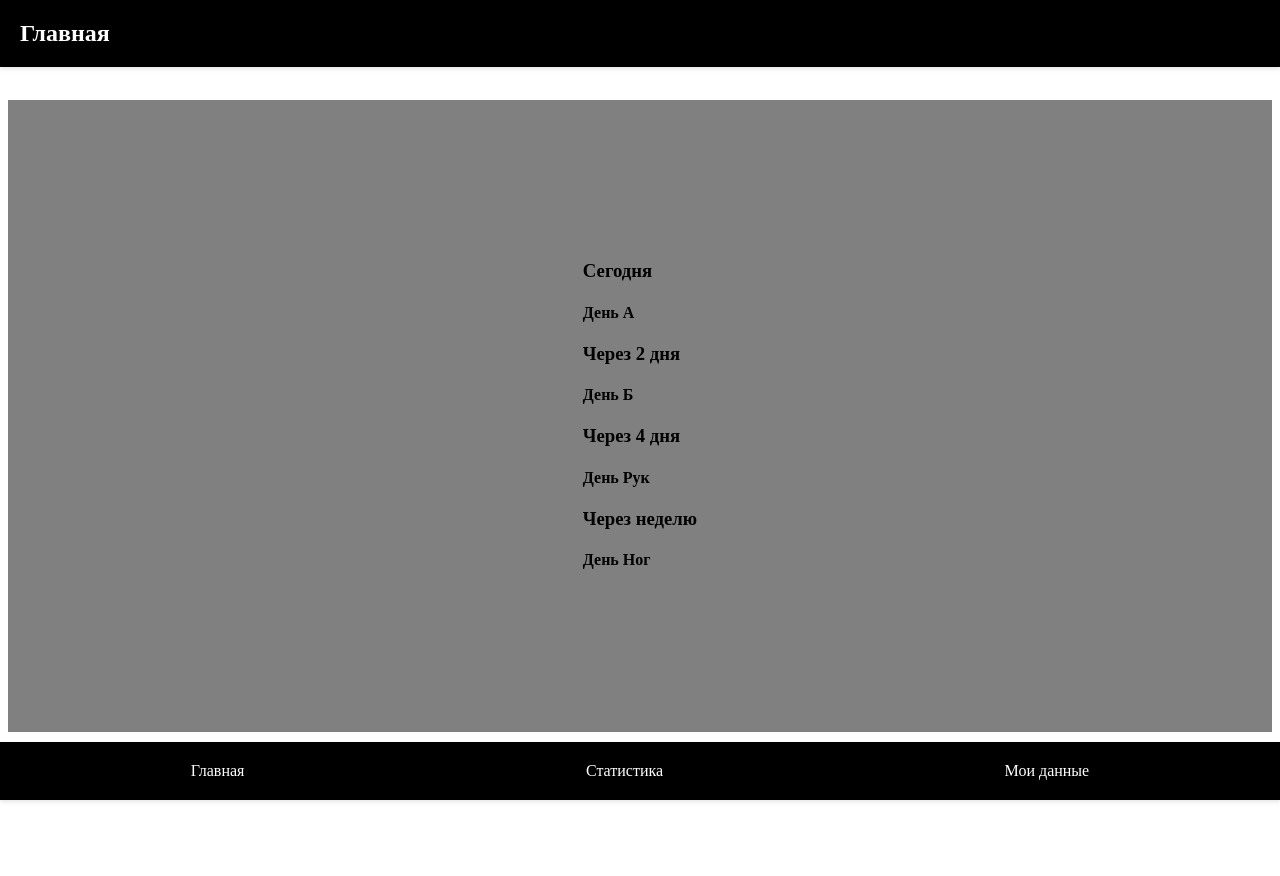
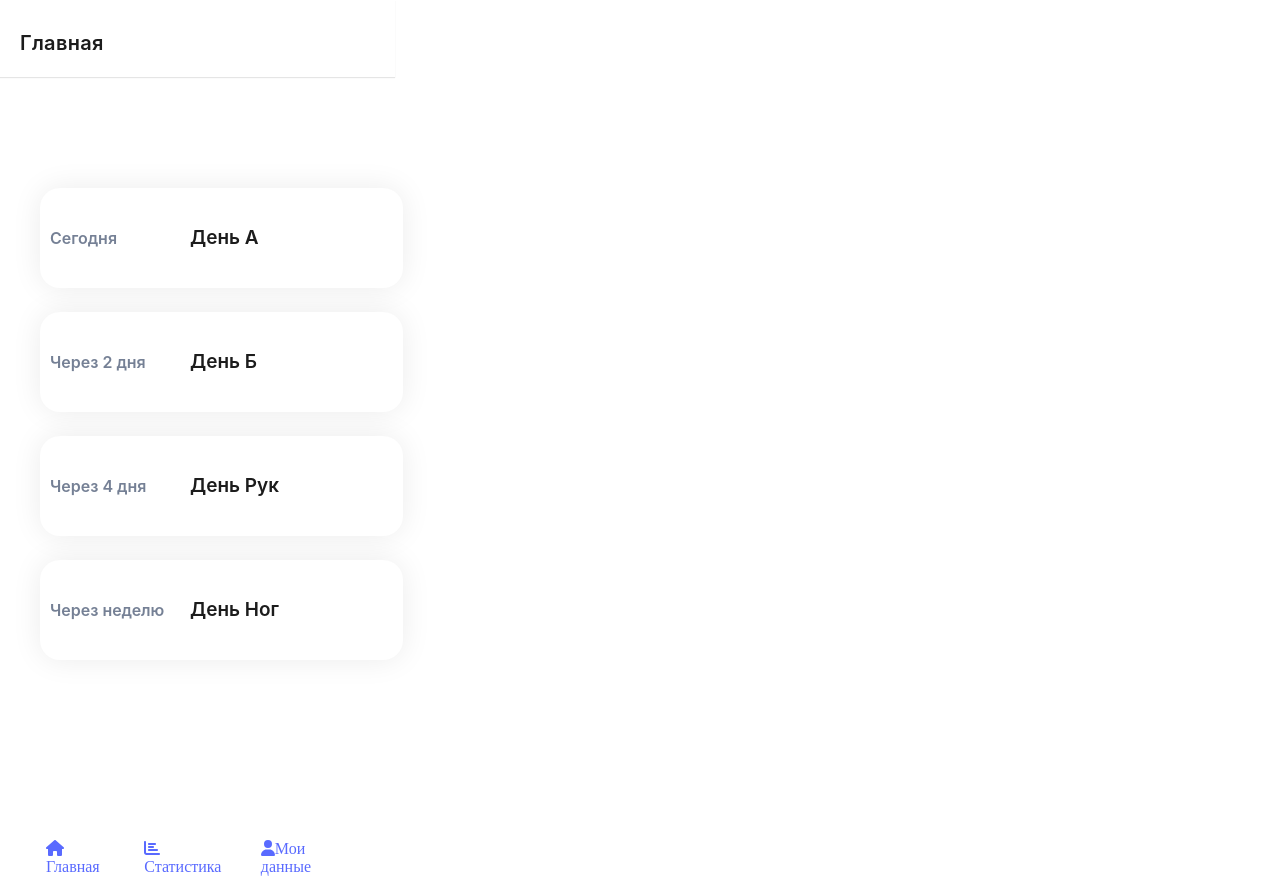
Before and after one commit to nicola-sh/workout-planner, a React (Create React App) app: page / in a window 1280 px wide. Before the commit the page ends 832 px from the top, so only its background shows below. Built offline with nearby package versions, Linux system fonts and the light colour scheme.

Commit message:
edit styles

```diff
--- a/package.json
+++ b/package.json
@@ -15,6 +15,8 @@
     "test": "react-scripts test"
   },
   "dependencies": {
+    "@fortawesome/free-solid-svg-icons": "^6.4.2",
+    "@fortawesome/react-fontawesome": "^0.2.0",
     "react": "^18.2.0",
     "react-app-polyfill": "^3.0.0",
     "react-dom": "^18.2.0",
--- a/src/App.js
+++ b/src/App.js
@@ -1,15 +1,26 @@
 import React from "react";
+import styled from "styled-components";
+
 import Header from "./components/Header";
 import Main from "./pages/Main";
 import NavBar from "./components/NavBar";
 
+const AppContainer = styled.div`
+  width: 375px;
+  height: 812px;
+  background: #fff;
+  display: flex;
+  flex-direction: column;
+  align-items: flex-start;
+`;
+
 const App = () => {
   return (
-    <div>
-      <Header></Header>
-      <Main></Main>
-      <NavBar></NavBar>
-    </div>
+    <AppContainer>
+      <Header />
+      <Main />
+      <NavBar />
+    </AppContainer>
   );
 };
 
--- a/src/components/DaysList.js
+++ b/src/components/DaysList.js
@@ -1,13 +1,57 @@
+import React from "react";
+import styled from "styled-components";
+
+const DayListContainer = styled.div`
+  display: inline-flex;
+  flex-direction: column;
+  align-items: flex-start;
+  gap: 24px;
+`;
+
+const DayPreview = styled.div`
+  width: 343px;
+  height: 80px;
+  border-radius: 20px;
+  background: #fff;
+  box-shadow: 0px 0px 30px 0px rgba(0, 0, 0, 0.08);
+  display: flex;
+  flex-direction: row;
+  align-items: center;
+  padding: 10px;
+`;
+
+const TimeToStart = styled.h3`
+  width: 140px;
+  height: 24px;
+  color: #758095;
+  font-family: "SF Pro Display";
+  font-size: 16px;
+  font-weight: 600;
+  line-height: 24px;
+  margin: 0;
+`;
+
+const DayName = styled.h4`
+  width: 150px;
+  height: 24px;
+  color: #1c1c1c;
+  font-family: "SF Pro Display";
+  font-size: 19px;
+  font-weight: 600;
+  line-height: 24px;
+  margin: 0;
+`;
+
 const DaysList = ({ days }) => {
   return (
-    <div className="day-list">
+    <DayListContainer>
       {days.map((day) => (
-        <div className="day-preview" key={day.id}>
-          <h3>{day.TimeToStart}</h3>
-          <h4>{day.DayName}</h4>
-        </div>
+        <DayPreview key={day.id}>
+          <TimeToStart>{day.TimeToStart}</TimeToStart>
+          <DayName>{day.DayName}</DayName>
+        </DayPreview>
       ))}
-    </div>
+    </DayListContainer>
   );
 };
 
--- a/src/components/Header.js
+++ b/src/components/Header.js
@@ -2,21 +2,32 @@ import React from "react";
 import styled from "styled-components";
 
 const HeaderContainer = styled.header`
-  background: #000;
+  background: white;
   color: #fff;
   display: flex;
   justify-content: space-between;
   align-items: center;
-  padding: 20px;
-  box-shadow: 0 2px 4px rgba(0, 0, 0, 0.1);
+  padding: 20px 0px 12px 20px;
+  box-shadow: 0 1px 1px rgba(0, 0, 0, 0.1);
   position: fixed;
   top: 0;
   left: 0;
   right: 0;
+  width: 375px;
+  height: 45px;
 `;
 
 const Title = styled.h1`
-  font-size: 24px;
+  color: #1c1c1c;
+  text-align: center;
+  font-feature-settings:
+    "clig" off,
+    "liga" off;
+  font-family: "SF Pro Display";
+  font-size: 20px;
+  font-weight: 600;
+  line-height: 24px;
+  letter-spacing: 0.3px;
   margin: 0;
 `;
 
--- a/src/components/NavBar.js
+++ b/src/components/NavBar.js
@@ -1,27 +1,33 @@
 import React from "react";
 import styled from "styled-components";
 
+import { FontAwesomeIcon } from "@fortawesome/react-fontawesome";
+import { faHome, faChartBar, faUser } from "@fortawesome/free-solid-svg-icons";
+
 const NavBarContainer = styled.nav`
-  background: #000;
-  color: #fff;
-  display: flex;
-  justify-content: space-around;
-  align-items: center;
-  padding: 20px;
-  box-shadow: 0 2px 4px rgba(0, 0, 0, 0.1);
-  position: fixed;
-  bottom: 0;
-  left: 0;
-  right: 0;
+  display: inline-flex;
+  padding: 0px 38px;
+  justify-content: center;
+  align-items: flex-start;
+  gap: 37px;
 `;
 
 const Title = styled.h1`
-  font-size: 24px;
-  margin: 0;
+  width: 75px;
+  color: #596aff;
+  text-align: center;
+  font-feature-settings:
+    "clig" off,
+    "liga" off;
+  font-family: "SF Pro Display";
+  font-size: 10px;
+  font-weight: 500;
+  line-height: 12px;
+  letter-spacing: 0.3px;
 `;
 
 const NavLink = styled.a`
-  color: #fff;
+  color: #596aff;
   text-decoration: none;
   font-size: 16px;
   &:hover {
@@ -32,9 +38,18 @@ const NavLink = styled.a`
 const NavBar = () => {
   return (
     <NavBarContainer>
-      <NavLink href="/pages/Main">Главная</NavLink>
-      <NavLink href="/pages/Stats">Статистика</NavLink>
-      <NavLink href="/pages/UserProfile">Мои данные</NavLink>
+      <NavLink href="/pages/Main">
+        <FontAwesomeIcon icon={faHome} />
+        Главная
+      </NavLink>
+      <NavLink href="/pages/Stats">
+        <FontAwesomeIcon icon={faChartBar} />
+        Статистика
+      </NavLink>
+      <NavLink href="/pages/UserProfile">
+        <FontAwesomeIcon icon={faUser} />
+        Мои данные
+      </NavLink>
     </NavBarContainer>
   );
 };
--- a/src/pages/Main.js
+++ b/src/pages/Main.js
@@ -1,7 +1,7 @@
 import styled from "styled-components";
 
 export const MainContainer = styled.main`
-  background-color: grey;
+  background-color: white;
   color: black;
   padding: 16px 32px;
   margin-top: 100px;
```
Also changed, not shown: 1 other file (tests, documents, lock files or other folders).
